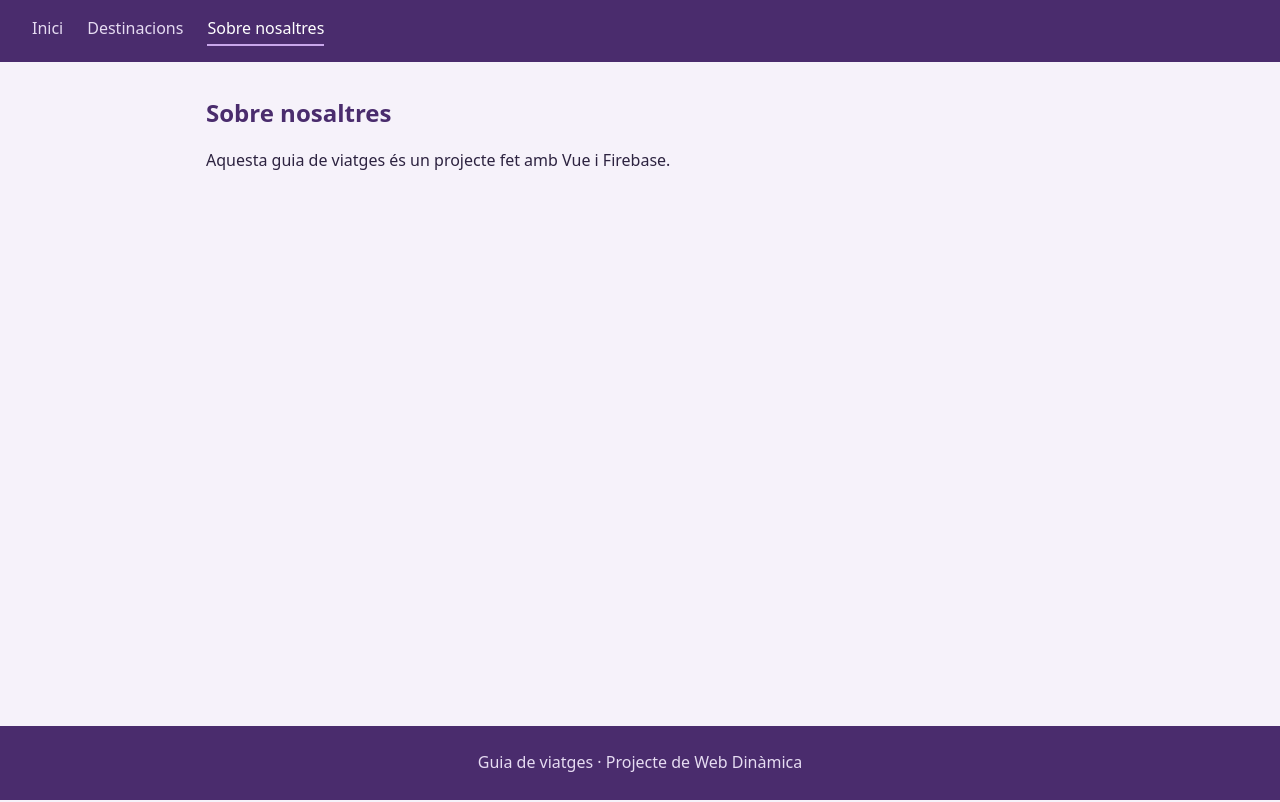
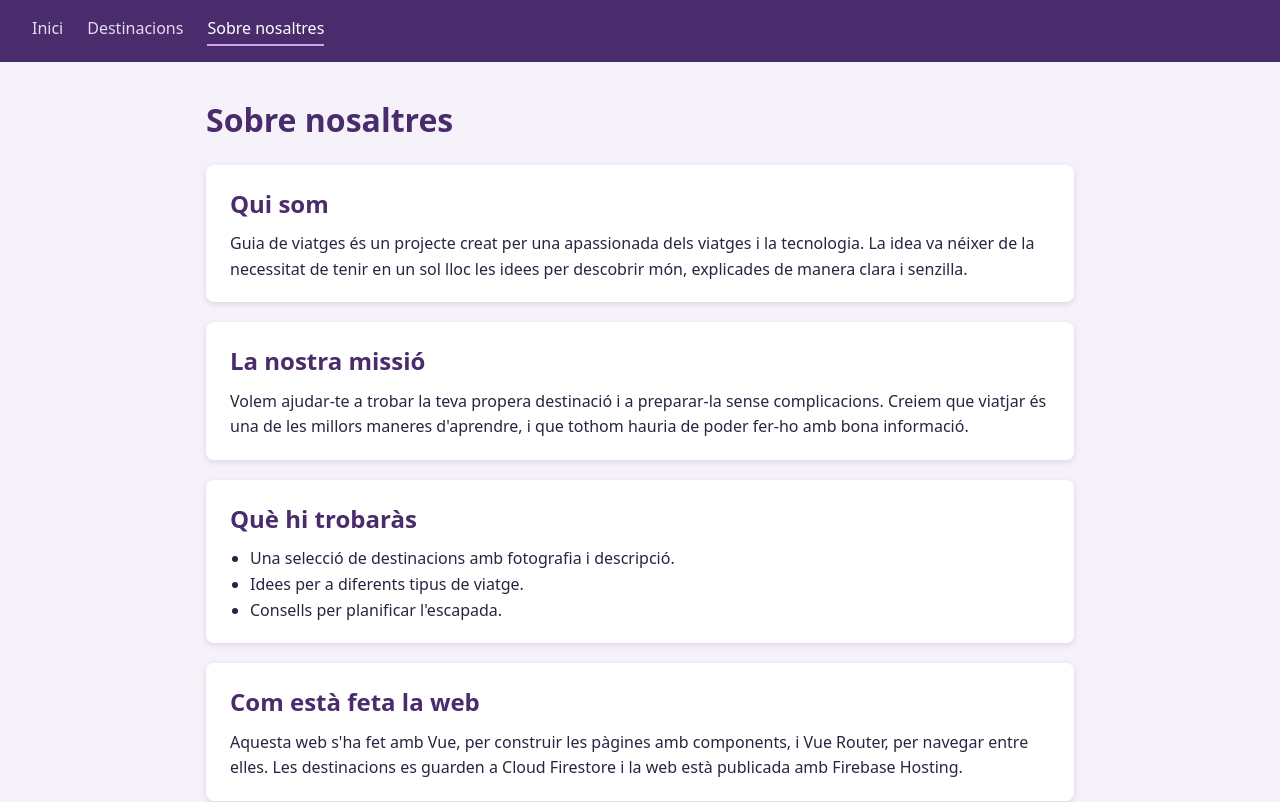
Before and after one commit to jessicatalpa07-coder/guia-viatges, a Vue app: page /sobre-nosaltres in a window 1280 px wide. Shown: the top 802 px of the page. Built offline with nearby package versions, Linux system fonts and the light colour scheme.

Commit message:
Pagina Sobre nosaltres amb mes contingut

```diff
--- a/src/views/AboutView.vue
+++ b/src/views/AboutView.vue
@@ -1,6 +1,66 @@
 <template>
+  <div class="about">
+    <h1>Sobre nosaltres</h1>
+
     <section>
-        <h1>Sobre nosaltres</h1>
-        <p>Aquesta guia de viatges és un projecte fet amb Vue i Firebase.</p>
+      <h2>Qui som</h2>
+      <p>
+        Guia de viatges és un projecte creat per una apassionada dels viatges i la tecnologia.
+        La idea va néixer de la necessitat de tenir en un sol lloc les idees per descobrir
+        món, explicades de manera clara i senzilla.
+      </p>
     </section>
+
+    <section>
+      <h2>La nostra missió</h2>
+      <p>
+        Volem ajudar-te a trobar la teva propera destinació i a preparar-la sense complicacions.
+        Creiem que viatjar és una de les millors maneres d'aprendre, i que tothom hauria de
+        poder fer-ho amb bona informació.
+      </p>
+    </section>
+
+    <section>
+      <h2>Què hi trobaràs</h2>
+      <ul>
+        <li>Una selecció de destinacions amb fotografia i descripció.</li>
+        <li>Idees per a diferents tipus de viatge.</li>
+        <li>Consells per planificar l'escapada.</li>
+      </ul>
+    </section>
+
+    <section>
+      <h2>Com està feta la web</h2>
+      <p>
+        Aquesta web s'ha fet amb Vue, per construir les pàgines amb components, i Vue Router,
+        per navegar entre elles. Les destinacions es guarden a Cloud Firestore i la web
+        està publicada amb Firebase Hosting.
+      </p>
+    </section>
+
+    <section class="contacte">
+      <h2>Contacte</h2>
+      <p>Tens algun suggeriment o vols proposar una destinació? Escriu-nos a <strong>jessicatalpa07@gmail.com</strong>.</p>
+    </section>
+  </div>
 </template>
+
+<style scoped>
+section {
+  background: #ffffff;
+  border-radius: 8px;
+  padding: 1.25rem 1.5rem;
+  margin-top: 1.25rem;
+  box-shadow: 0 2px 6px rgba(74, 44, 109, 0.15);
+}
+h2 {
+  color: #4a2c6d;
+  margin-bottom: 0.5rem;
+}
+ul {
+  padding-left: 1.25rem;
+}
+.contacte {
+  background: #e6dcf2;
+}
+</style>
```
